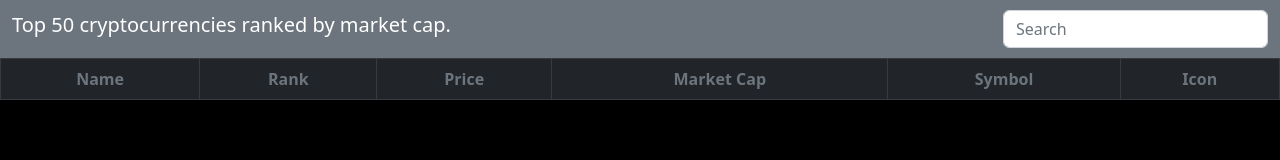
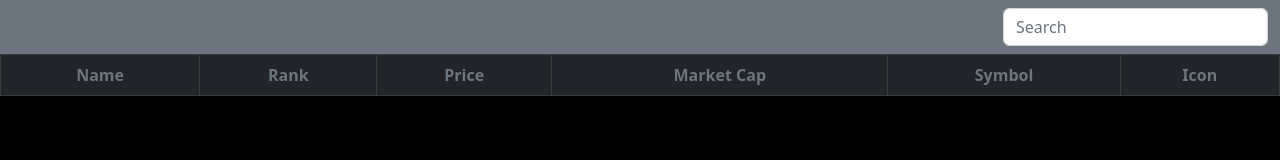
Before and after one commit to recreatingtheweb/crptyolistings, a website: page index.html in a window 1280 px wide. Drawn offline with nearby package versions, Linux system fonts and the light colour scheme; no server answers.

Commit message:
Update index.html

```diff
--- a/index.html
+++ b/index.html
@@ -25,7 +25,7 @@
         <nav  id="navbar" class="navbar navbar-expand-sm  bg-secondary" aria-label="Third navbar example">
           <div class="container-fluid">
             <!-- <h2 style="color: white;">Crypto Listings</h2> -->
-          <h2 style="margin-left: 0px; color: white;" id="title" class="navbar-brand" href="#">Top 50 cryptocurrencies ranked by market cap.</h2>
+          <!-- <h2 style="margin-left: 0px; color: white;" id="title" class="navbar-brand" href="#">Top 50 cryptocurrencies ranked by market cap.</h2> -->
           <button class="navbar-toggler" type="button" data-bs-toggle="collapse" data-bs-target="#navbarsExample03" aria-controls="navbarsExample03" aria-expanded="false" aria-label="Toggle navigation">
               <span class="navbar-toggler-icon"></span>
           </button>
@@ -40,7 +40,7 @@
           </div>
           </div>
       </nav>
-      <div class="table-responsive">
+      <!-- <div class="table-responsive"> -->
         <table class="table table-dark table-striped table-bordered  text-center">
           <thead>
             <tr class="text-muted">
@@ -56,7 +56,7 @@
 
           </tbody>
         </table>
-      </div>
+      <!-- </div> -->
       </section>
       <script src="https://code.jquery.com/jquery-3.2.1.slim.min.js" integrity="sha384-KJ3o2DKtIkvYIK3UENzmM7KCkRr/rE9/Qpg6aAZGJwFDMVNA/GpGFF93hXpG5KkN" crossorigin="anonymous"></script>
       <script src="https://cdn.jsdelivr.net/npm/popper.js@1.12.9/dist/umd/popper.min.js" integrity="sha384-ApNbgh9B+Y1QKtv3Rn7W3mgPxhU9K/ScQsAP7hUibX39j7fakFPskvXusvfa0b4Q" crossorigin="anonymous"></script>
```
